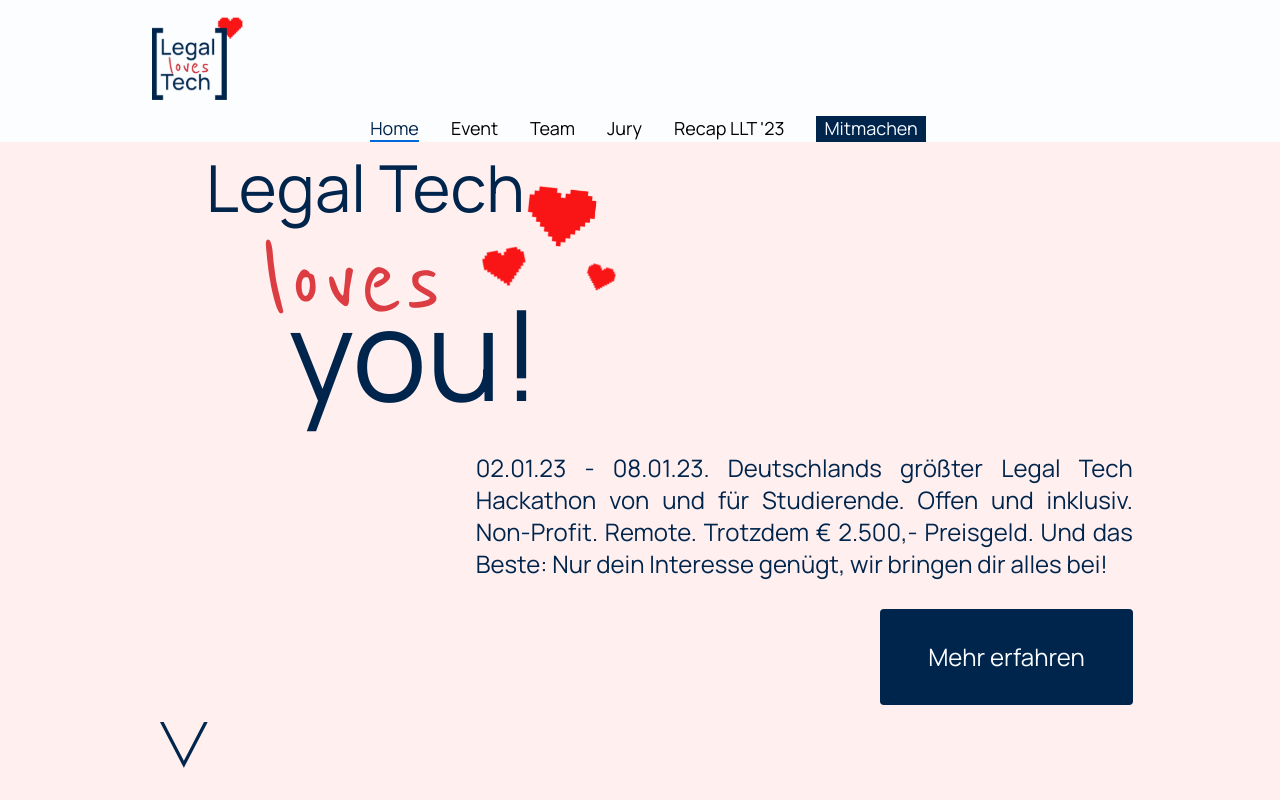
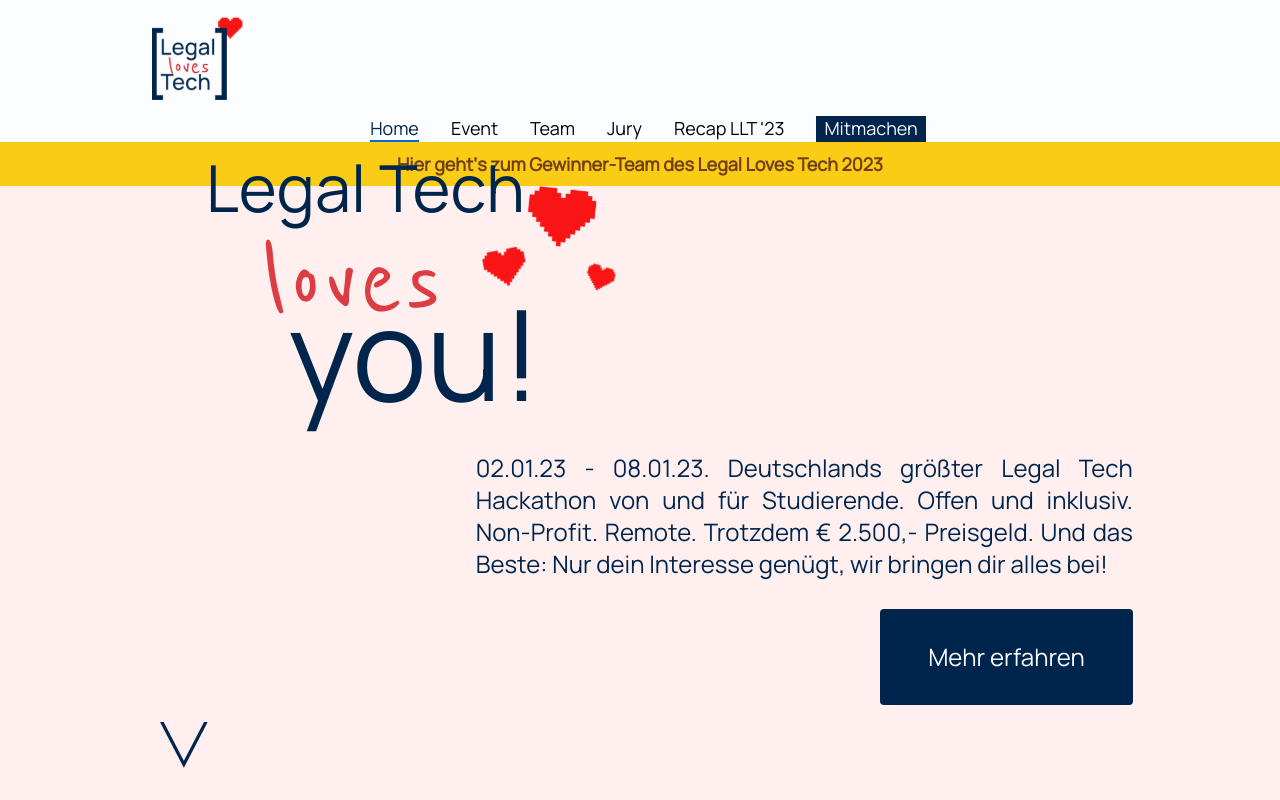
Before and after one commit to tiehm/hackathon-website, a React (Create React App) app: page / in a window 1280 px wide. Shown: the top 800 px of the page. Built offline with nearby package versions, Linux system fonts and the light colour scheme.

Commit message:
add info banner

```diff
--- a/src/components/info/Info.css
+++ b/src/components/info/Info.css
@@ -18,3 +18,7 @@
         margin-top: 2rem!important;
     }
 }
+
+body, html {
+    overflow-x: hidden!important;
+}
--- a/src/components/navigation/Navigation.tsx
+++ b/src/components/navigation/Navigation.tsx
@@ -1,4 +1,5 @@
 import React from 'react';
+import {Link} from 'react-router-dom';
 import {CustomLink} from './CustomLink';
 import coloredLogo from '../../img/lltLogos/logo-colored.svg';
 import {MenuButton} from './MenuButton';
@@ -32,10 +33,8 @@
 
   render() {
     return <nav className={'bg-blue-1 text-text-l absolute w-full'}>
-      {
-        this.state.isMobileNavigationOpened &&
-                <MobileNavigationOverlay close={this.toggleNav}/>
-      }
+      {this.state.isMobileNavigationOpened &&
+        <MobileNavigationOverlay close={this.toggleNav}/>}
       <div className={'container flex flex-wrap justify-between items-center ' +
         'mx-auto tabletL:w-4/5 items-stretch h-full'}>
 
@@ -44,14 +43,14 @@
             <img
               src={coloredLogo}
               alt={'Logo'}
-              className={'w-16 tabletL:w-20 xl:w-24 ml-2'} />
+              className={'w-16 tabletL:w-20 xl:w-24 ml-2'}/>
           </CustomLink>
         </div>
 
         <div className={'inline-flex p-2 ml-3 tabletL:hidden'}>
           <MenuButton
             openedMenu={this.state.isMobileNavigationOpened}
-            toggleNav={this.toggleNav} />
+            toggleNav={this.toggleNav}/>
         </div>
 
         <div className={'hidden w-full ml-4 flex-row gap-8 w-auto ' +
@@ -96,6 +95,12 @@
           </CustomLink>
         </div>
       </div>
+      <Link to="/result" className={'block bg-yellow-400 text-center' +
+        ' text-yellow-900 py-2 text-sm md:text-lg z-50'}>
+        <span className={'font-bold'}>
+          Hier geht‘s zum Gewinner-Team des Legal Loves Tech 2023
+        </span>
+      </Link>
     </nav>;
   }
 }
```
Lines whose indentation alone changed are shown as unchanged.
